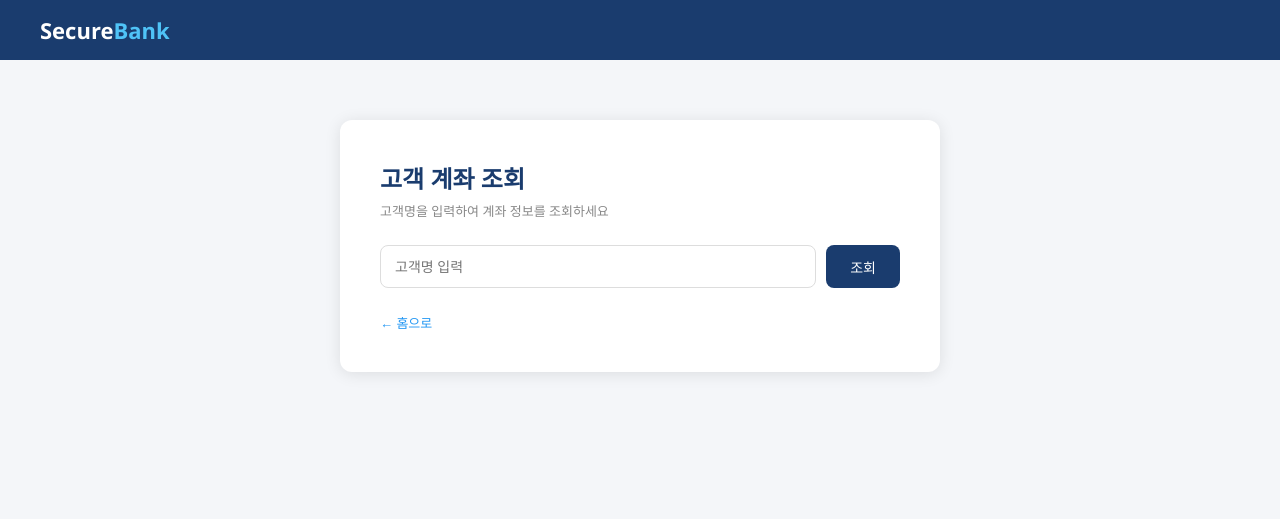
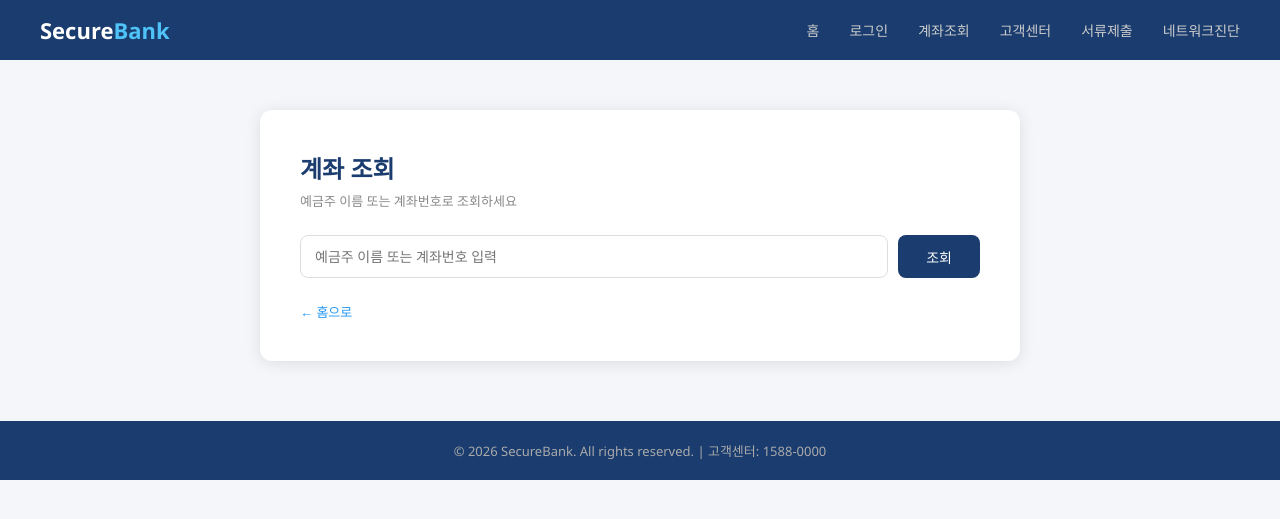
Before and after one commit to appletreeTS/victim-site, a PHP site: page /search.php in a window 1280 px wide. Shown: the top 519 px of the page. Run offline with PHP 8.4, Linux system fonts and the light colour scheme.

Commit message:
Update search.php

```diff
--- a/search.php
+++ b/search.php
@@ -2,57 +2,155 @@
 <?php
 mysqli_report(MYSQLI_REPORT_OFF);
 include 'db.php';
-$result = null;
-if ($_SERVER['REQUEST_METHOD'] == 'POST') {
-    $search = $_POST['search'];
-    $query = "SELECT * FROM users WHERE username LIKE '%$search%'";
-    $result = mysqli_query($conn, $query);
+
+$results    = [];
+$tx_results = [];
+$searched   = false;
+$error      = '';
+
+if ($_SERVER['REQUEST_METHOD'] === 'POST') {
+    $searched = true;
+    $keyword  = $_POST['keyword'] ?? '';
+
+    // [취약 포인트] SQL Injection - 입력값 미검증
+    $query = "SELECT * FROM accounts WHERE owner='$keyword' OR account_no='$keyword'";
+    $res   = mysqli_query($conn, $query);
+
+    if ($res) {
+        while ($row = mysqli_fetch_assoc($res)) {
+            $results[] = $row;
+        }
+        foreach ($results as $acc) {
+            $acc_no   = $acc['account_no'];
+            $tx_query = "SELECT * FROM transactions WHERE account_no='$acc_no' ORDER BY created_at DESC";
+            $tx_res   = mysqli_query($conn, $tx_query);
+            if ($tx_res) {
+                while ($tx = mysqli_fetch_assoc($tx_res)) {
+                    $tx_results[$acc_no][] = $tx;
+                }
+            }
+        }
+    } else {
+        $error = mysqli_error($conn);
+    }
 }
 ?>
 <!DOCTYPE html>
-<html><head><meta charset="utf-8"><title>SecureBank 계좌조회</title>
+<html lang="ko">
+<head>
+<meta charset="utf-8">
+<title>SecureBank 계좌조회</title>
 <style>
-*{margin:0;padding:0;box-sizing:border-box;font-family:'Segoe UI',sans-serif;}
-nav{background:#1a3c6e;padding:15px 40px;color:white;font-size:22px;font-weight:700;}
-nav span{color:#4fc3f7;}
-body{background:#f4f6f9;}
-.container{max-width:600px;margin:60px auto;background:white;padding:40px;border-radius:12px;box-shadow:0 2px 16px rgba(0,0,0,0.1);}
-h2{color:#1a3c6e;margin-bottom:6px;}
-p.sub{color:#888;font-size:13px;margin-bottom:25px;}
-.search-box{display:flex;gap:10px;margin-bottom:25px;}
-input{flex:1;padding:11px 14px;border:1px solid #ddd;border-radius:8px;font-size:14px;}
-button{padding:11px 24px;background:#1a3c6e;color:white;border:none;border-radius:8px;font-size:14px;cursor:pointer;}
-button:hover{background:#2196f3;}
-table{width:100%;border-collapse:collapse;font-size:14px;}
-th{background:#1a3c6e;color:white;padding:11px;text-align:left;}
-td{padding:11px;border-bottom:1px solid #eee;}
-tr:hover td{background:#f0f4ff;}
-.no-result{color:#888;text-align:center;padding:20px;}
-.footer-link{margin-top:20px;font-size:13px;} .footer-link a{color:#2196f3;text-decoration:none;}
+* { margin:0; padding:0; box-sizing:border-box; font-family:'Segoe UI',sans-serif; }
+body { background:#f4f6f9; color:#333; }
+nav { background:#1a3c6e; padding:15px 40px; display:flex; justify-content:space-between; align-items:center; }
+nav .logo { color:white; font-size:22px; font-weight:700; }
+nav .logo span { color:#4fc3f7; }
+nav ul { list-style:none; display:flex; gap:30px; }
+nav ul a { color:#ccc; text-decoration:none; font-size:14px; }
+nav ul a:hover { color:white; }
+.container { max-width:760px; margin:50px auto; background:white; padding:40px; border-radius:12px; box-shadow:0 2px 16px rgba(0,0,0,0.1); }
+h2 { color:#1a3c6e; margin-bottom:6px; }
+p.sub { color:#888; font-size:13px; margin-bottom:25px; }
+.search-row { display:flex; gap:10px; margin-bottom:20px; }
+.search-row input { flex:1; padding:11px 14px; border:1px solid #ddd; border-radius:8px; font-size:14px; }
+.search-row button { padding:11px 28px; background:#1a3c6e; color:white; border:none; border-radius:8px; font-size:14px; cursor:pointer; }
+.search-row button:hover { background:#2196f3; }
+.error-box { background:#fff3f3; border-left:4px solid #e53935; padding:12px 16px; border-radius:6px; color:#c62828; font-size:13px; margin-bottom:16px; font-family:monospace; word-break:break-all; }
+.no-result { color:#888; text-align:center; padding:30px 0; font-size:14px; }
+.acc-card { border:1px solid #e0e6ef; border-radius:10px; margin-bottom:28px; overflow:hidden; }
+.acc-header { background:#1a3c6e; color:white; padding:14px 20px; display:flex; justify-content:space-between; align-items:center; }
+.acc-header .acc-no { font-size:15px; font-weight:600; letter-spacing:1px; }
+.acc-header .acc-type { font-size:12px; background:rgba(255,255,255,0.18); padding:3px 10px; border-radius:20px; }
+.acc-body { padding:16px 20px; display:flex; gap:50px; border-bottom:1px solid #f0f0f0; }
+.acc-body .item label { font-size:11px; color:#888; display:block; margin-bottom:4px; }
+.acc-body .item span { font-size:15px; font-weight:600; color:#1a3c6e; }
+.acc-body .item .balance { color:#2e7d32; font-size:18px; }
+.tx-table { width:100%; border-collapse:collapse; font-size:13px; }
+.tx-table thead tr { background:#f5f7fb; }
+.tx-table th { padding:10px 16px; text-align:left; color:#555; font-weight:600; border-bottom:1px solid #e8eaf0; }
+.tx-table td { padding:10px 16px; border-bottom:1px solid #f4f4f4; }
+.tx-table tr:last-child td { border-bottom:none; }
+.type-in  { color:#2e7d32; font-weight:600; }
+.type-out { color:#e53935; font-weight:600; }
+.footer-link { margin-top:24px; font-size:13px; }
+.footer-link a { color:#2196f3; text-decoration:none; }
+footer { background:#1a3c6e; color:#aaa; text-align:center; padding:20px; font-size:13px; margin-top:60px; }
 </style>
-</head><body>
-<nav>Secure<span>Bank</span></nav>
+</head>
+<body>
+<nav>
+  <div class="logo">Secure<span>Bank</span></div>
+  <ul>
+    <li><a href="index.php">홈</a></li>
+    <li><a href="login.php">로그인</a></li>
+    <li><a href="search.php">계좌조회</a></li>
+    <li><a href="xss.php">고객센터</a></li>
+    <li><a href="upload.php">서류제출</a></li>
+    <li><a href="cmd.php">네트워크진단</a></li>
+  </ul>
+</nav>
+
 <div class="container">
-  <h2>고객 계좌 조회</h2>
-  <p class="sub">고객명을 입력하여 계좌 정보를 조회하세요</p>
+  <h2>계좌 조회</h2>
+  <p class="sub">예금주 이름 또는 계좌번호로 조회하세요</p>
+
   <form method="POST">
-    <div class="search-box">
-      <input type="text" name="search" placeholder="고객명 입력">
+    <div class="search-row">
+      <input type="text" name="keyword"
+             placeholder="예금주 이름 또는 계좌번호 입력"
+             value="<?= htmlspecialchars($_POST['keyword'] ?? '') ?>">
       <button type="submit">조회</button>
     </div>
   </form>
-  <?php if($result): ?>
-    <?php if(mysqli_num_rows($result) > 0): ?>
-    <table>
-      <tr><th>고객번호</th><th>고객명</th><th>이메일</th></tr>
-      <?php while($row = mysqli_fetch_assoc($result)): ?>
-      <tr><td><?=$row['id']?></td><td><?=$row['username']?></td><td><?=$row['email']?></td></tr>
-      <?php endwhile; ?>
+
+  <?php if ($error): ?>
+    <div class="error-box">⚠️ <?= $error ?></div>
+  <?php endif; ?>
+
+  <?php if ($searched && empty($results) && !$error): ?>
+    <p class="no-result">🔍 조회 결과가 없습니다.</p>
+  <?php endif; ?>
+
+  <?php foreach ($results as $acc): ?>
+  <div class="acc-card">
+    <div class="acc-header">
+      <span class="acc-no"><?= $acc['account_no'] ?></span>
+      <span class="acc-type"><?= $acc['account_type'] ?></span>
+    </div>
+    <div class="acc-body">
+      <div class="item">
+        <label>예금주</label>
+        <span><?= $acc['owner'] ?></span>
+      </div>
+      <div class="item">
+        <label>잔액</label>
+        <span class="balance">₩<?= number_format($acc['balance']) ?></span>
+      </div>
+    </div>
+    <?php if (!empty($tx_results[$acc['account_no']])): ?>
+    <table class="tx-table">
+      <thead>
+        <tr><th>구분</th><th>금액</th><th>메모</th><th>일시</th></tr>
+      </thead>
+      <tbody>
+        <?php foreach ($tx_results[$acc['account_no']] as $tx): ?>
+        <tr>
+          <td class="<?= $tx['type']==='입금' ? 'type-in':'type-out' ?>"><?= $tx['type'] ?></td>
+          <td>₩<?= number_format($tx['amount']) ?></td>
+          <td><?= $tx['memo'] ?></td>
+          <td><?= $tx['created_at'] ?></td>
+        </tr>
+        <?php endforeach; ?>
+      </tbody>
     </table>
-    <?php else: ?>
-    <p class="no-result">검색 결과가 없습니다.</p>
     <?php endif; ?>
-  <?php endif; ?>
+  </div>
+  <?php endforeach; ?>
+
   <div class="footer-link"><a href="index.php">← 홈으로</a></div>
 </div>
-</body></html>
+
+<footer>© 2026 SecureBank. All rights reserved. | 고객센터: 1588-0000</footer>
+</body>
+</html>
```
